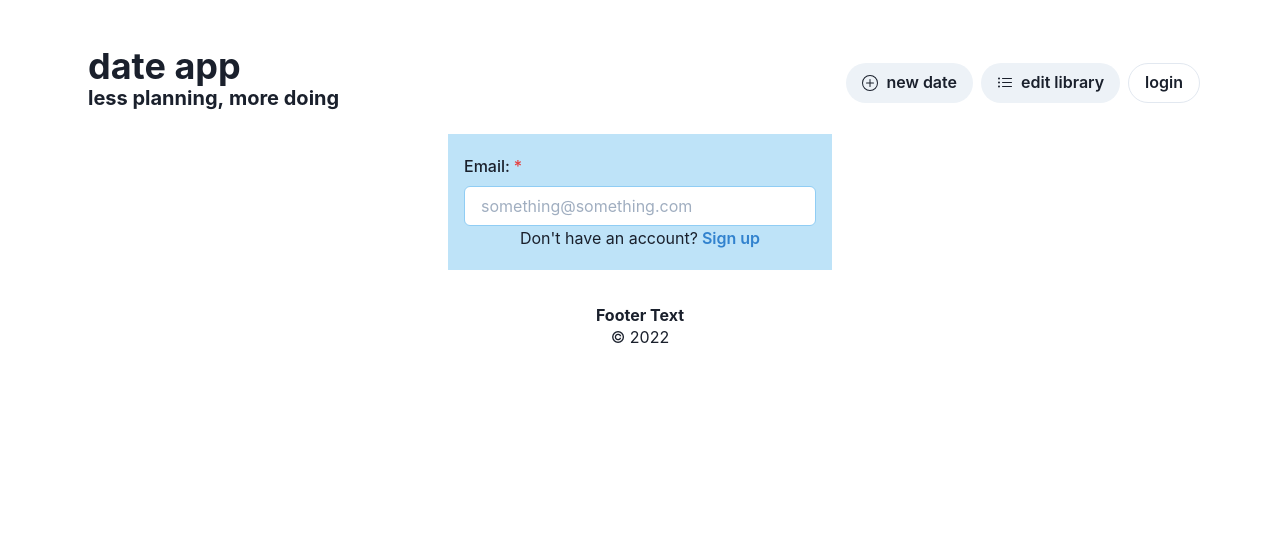
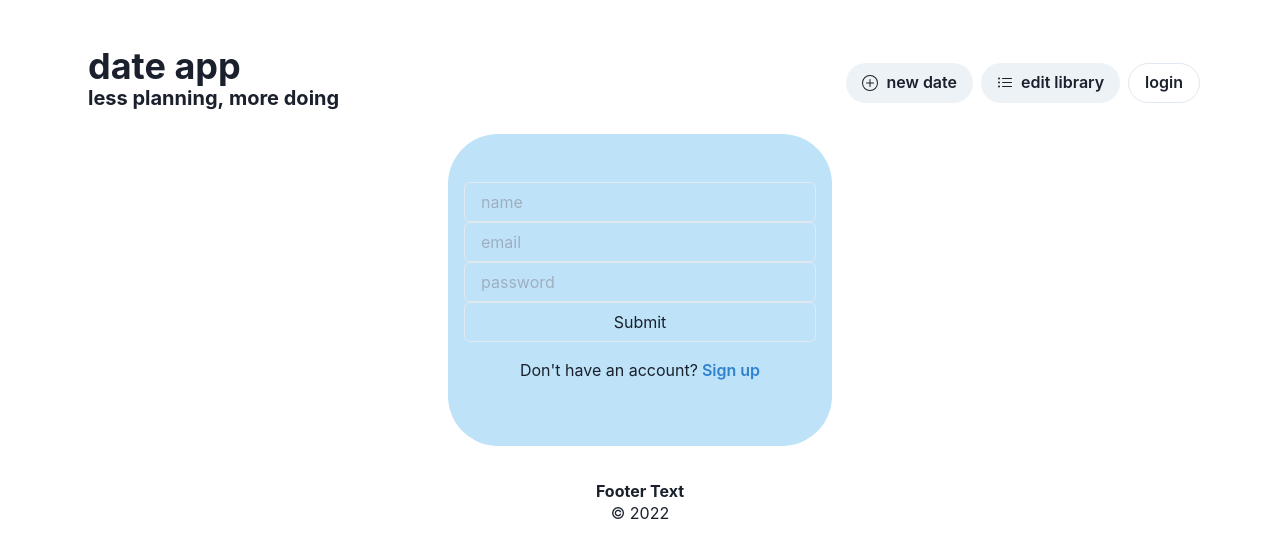
Before and after one commit to christinagiancola/date-app, a React app: page / in a window 1280 px wide. Shown: the top 558 px of the page. Built offline with nearby package versions, Linux system fonts and the light colour scheme.

Commit message:
Added react-hook-form, WIP <LoginModal> : name, email, and password fields all functional and saved as state onSubmit

```diff
--- a/package.json
+++ b/package.json
@@ -43,6 +43,7 @@
 		"framer-motion": "^6.2.8",
 		"react": "^17.0.2",
 		"react-dom": "^17.0.2",
+		"react-hook-form": "^7.29.0",
 		"react-icons": "^4.3.1"
 	}
 }
--- a/src/components/LoginModal.js
+++ b/src/components/LoginModal.js
@@ -1,4 +1,5 @@
-import React, { useState } from 'react';
+import React, { useState, useEffect } from 'react';
+import { useForm } from 'react-hook-form';
 import {
 	Container,
 	FormControl,
@@ -14,27 +15,32 @@ import {
 
 const LoginModal = () => {
 	const [input, setInput] = useState('');
+	const [loginData, setLoginData] = useState();
+	const {
+		register,
+		handleSubmit,
+		formState: { errors },
+	} = useForm();
 
-	const handleInputChange = (e) => setInput(e.target.value);
+	// const handleInputChange = (e) => setInput(e.target.value);
+	const onSubmit = (data) => setLoginData(data);
+
+	useEffect(() => {
+		console.log(loginData);
+	}, [loginData]);
 
 	return (
-		<Container maxW='sm' bg='blue.100' py='5'>
-			<FormControl isRequired>
-				<FormLabel htmlFor='email'>Email:</FormLabel>
-				<Input
-					id='email'
-					type='email'
-					value={input}
-					variant='outline'
-					onChange={handleInputChange}
-					placeholder='something@something.com'
-					focusBorderColor='blue.400'
-					borderColor='blue.200'
-					bgColor='white'
-				/>
-			</FormControl>
+		<Container maxW='sm' bg='blue.100' py='12' borderRadius='50'>
+			<form onSubmit={handleSubmit(onSubmit)}>
+				<Input id='name' type='text' placeholder='name' {...register('userName')} />
+				<Input id='email' type='text' placeholder='email' {...register('email')} />
+				<Input id='password' type='password' placeholder='password' {...register('password')} />
+				<Input type='submit' />
+			</form>
 			<HStack spacing='1' justify='center'>
-				<Text color='muted'>Don't have an account?</Text>
+				<Text color='muted' py='4'>
+					Don't have an account?
+				</Text>
 				<Button variant='link' colorScheme='blue'>
 					Sign up
 				</Button>
```
